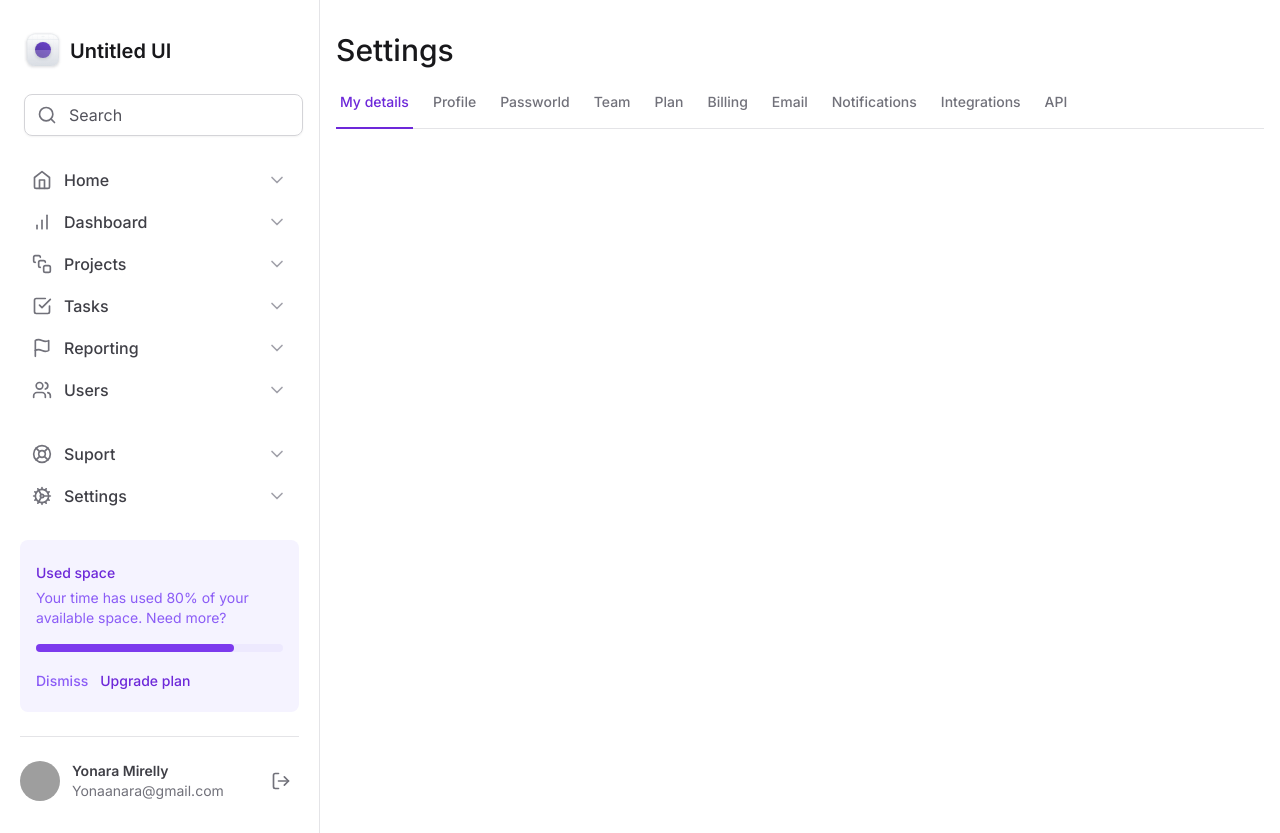
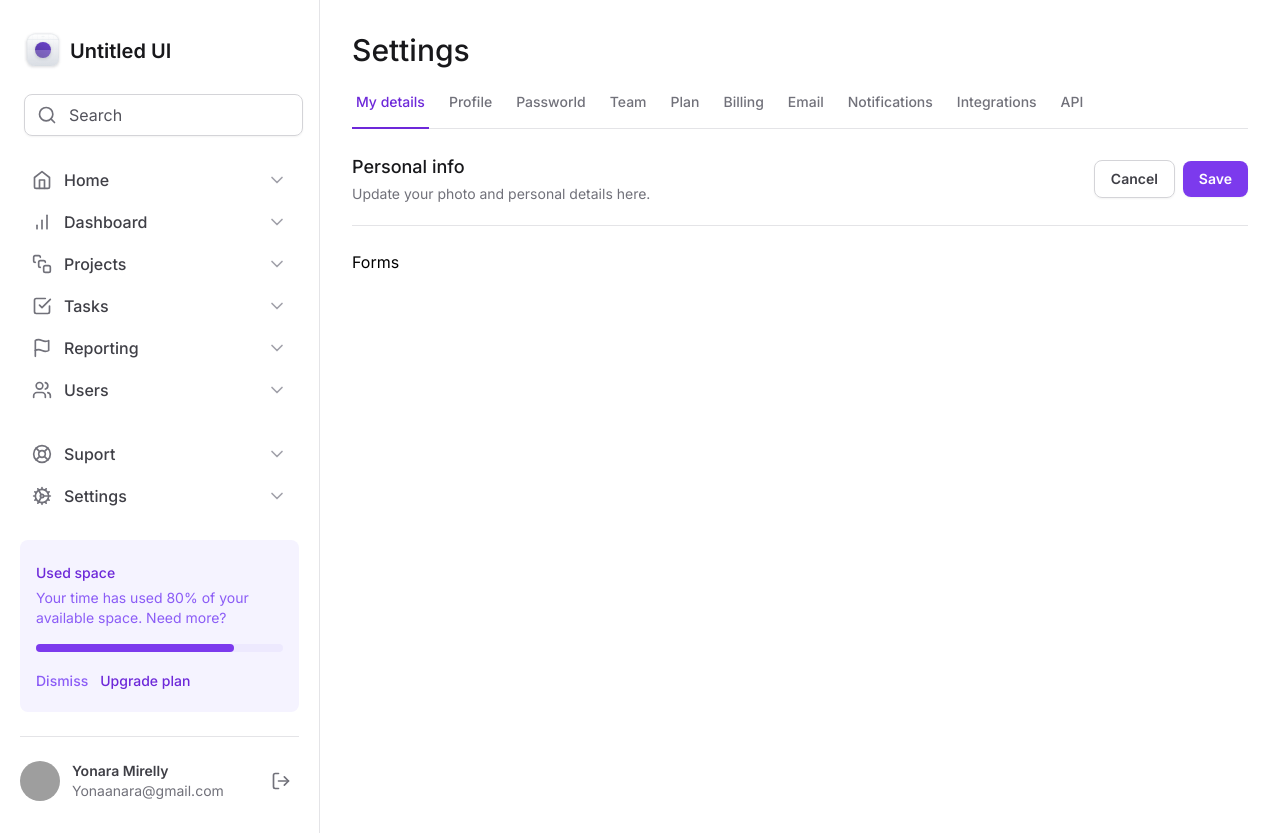
Before and after one commit to YonaraMirelly/tailwind-next, a Next.js app: page / in a window 1280 px wide. Built offline with nearby package versions, Linux system fonts and the light colour scheme; grey boxes are pictures that could not be loaded.

Commit message:
Estrutura do Formulário

```diff
--- a/src/app/layout.tsx
+++ b/src/app/layout.tsx
@@ -20,7 +20,7 @@
       <body className={inter.className}>
         <div className="grid min-h-screen grid-cols-app">
           <Sidebar />
-          <main className="px-4 pb-12 pt-8">
+          <main className="px-8 pb-12 pt-8">
             {children}
           </main>
 
--- a/src/app/page.tsx
+++ b/src/app/page.tsx
@@ -7,7 +7,33 @@
       <h1 className="text-3xl font-medium text-zinc-900">Settings</h1>
 
       <SettingsTabs />
+
+      <div className="mt-6 flex flex-col">
+        <div className="flex justify-between items-center pb-5 border-b border-zinc-200">
+          <div className="space-y-1">
+            <h2 className="text-lg font-medium text-zinc-900">Personal info</h2>
+            <span className="text-sm text-zinc-500">Update your photo and personal details here.</span>
+          </div>
+          <div className="flex items-center gap-2">
+            <button type="button" className="rounded-lg px-4 py-2 text-sm font-semibold shadow-sm border border-zinc-300 text-zinc-700 hover:bg-zinc-200"
+            >
+              Cancel
+            </button>
+            <button
+              type="submit"
+              form='settings'
+              className="rounded-lg px-4 py-2 text-sm font-semibold shadow-sm bg-violet-600 text-white hover:bg-violet-800"
+            >
+              Save
+            </button>
+
+          </div>
+        </div>
+        <form id='settings' className="mt-6 flex flex-col w-full">
+          Forms
+        </form>
+      </div>
+
     </>
-
   )
 }
```
